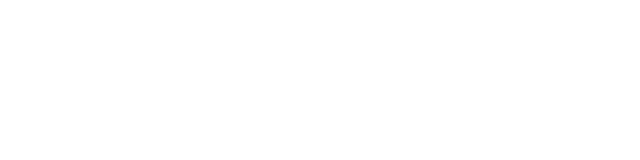
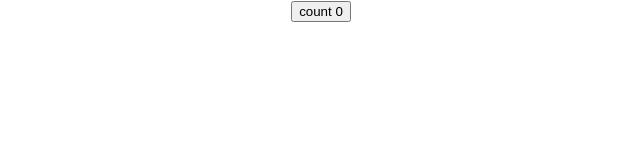
Before and after one commit to Rishabh0262/react-hooks, a React (Create React App) app: page / in a window 1280 px wide. Shown: the top 160 px of the page, without its empty margins (319-959 px from the left). Built offline with nearby package versions, Linux system fonts and the light colour scheme.

Commit message:
initially, we have created a class-component to see what it'd look like in RCE.

```diff
--- a/src/App.js
+++ b/src/App.js
@@ -1,95 +1,13 @@
 import logo from './logo.svg';
 import './App.css';
+import ClassCounter1 from './components/ClassCounter1';
 
 function App() {
   return (
     <div className="App">
 
-        {/* ************ NEED OF HOOKS ************
 
-        Reason Set 1 :
-          *  `this` keyword works differently in JS. So, understand how it works.
-          *  Remember to bind event handlers in class component
-          *  Classes don't minify very well & make hot reloading very unreliable
-
-
-        Reason Set 2 :
-          *  There is no particular way to Reuse stateful component logic
-          *  HOC & render prop method, do solve/address this problem.
-          *   (but makes the code hard to follow)
-          *
-          *   So, that's why there is a need to share a needful Logic in better way.
-          *
-
-
-        Reason Set 3 :
-          *  Related code is not organised at one place.
-                  eg. : create component for complex scenarios such as [Data fetching and subscribing to events]
-
-          *  Ex : Data fetching : in componentDidMount & componentDidUpdate
-          *  Ex : Event listeners : in componentDidMount & componentDidUnmount
-        *  { means both the above examples are implemented in "componentDidMount", which completely different from each other.}
-          *
-          *
-          *
-          *
-          * Because of stateful - Cannot break component into smaller ones
-
--------------------------------------------------------------------------------------------------------------------------------------------------------------------
-
-
-
-
-
-
-************************************************  useState Hook  ********************************************************
-
-
-                  // ********** Branches Chronological order ***********
-
-                Master
-                useStateHook        +        (useState-with-prev-state)
-                useState-with-object
-                useState4-with-array
-
-
-
-
-
-
-
-                *********** summary *********
-
-                The useState hook let you add state in functional components.
-
-                In classes, state is always an object.
-
-                With useState hook, the state doesn't have to be an object
-
-                The useState hook returns an array with 2 elements :
-                * 1st element is current-value of state
-                * 2nd element is a state-setter fucntion
-
-                If New state value depends on previous state value? you can pass a fucntion to the setter function.
-
-                When dealing with objects or arrays, always make sure to spread state-Variable then call the setter function.
-
-
-
-
-
-
--------------------------------------------------------------------------------------------------------------------------------------------------------------------
-
-************************************************  useEffect Hook  ********************************************************
-
-          the Effect Hook let you perform *side effect* in "functional component".
-
-          It is close replacement of componentDidMount, componentDidUpdate & componentWillUnmount
-
-
-
-        */}
+      <ClassCounter1 />
 
 
 
--- /dev/null
+++ b/src/components/ClassCounter1.js
@@ -0,0 +1,31 @@
+import React, { Component } from 'react'
+
+export class ClassCounter1 extends Component {
+    constructor(props) {
+      super(props)
+
+      this.state = {
+         count : 0
+      }
+    }
+
+    componentDidMount() {
+        document.title = `Clicked ${this.state.count} times`
+    }
+
+    componentDidUpdate(prevProps, prevState) {
+        document.title =   `Clicked ${this.state.count} times`
+    }
+
+
+
+  render() {
+    return (
+      <div>
+        <button onClick={()=> this.setState({count : this.state.count +1})}>count {this.state.count}</button>
+      </div>
+    )
+  }
+}
+
+export default ClassCounter1
```
Also changed, not shown: 1 other file (tests, documents, lock files or other folders).
